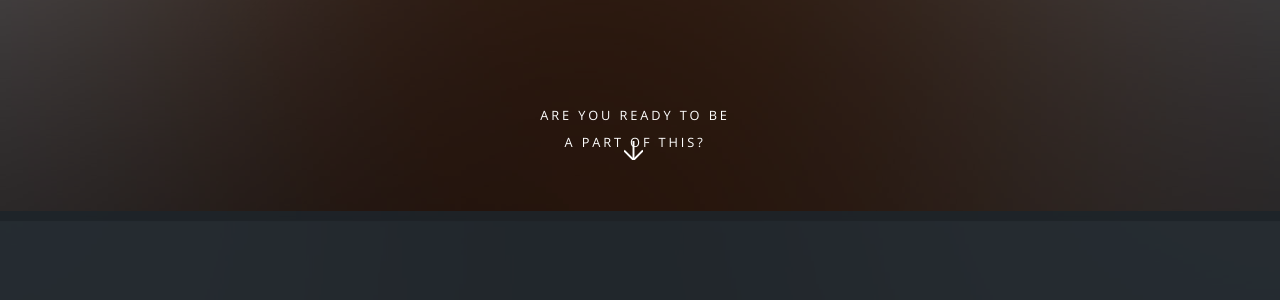
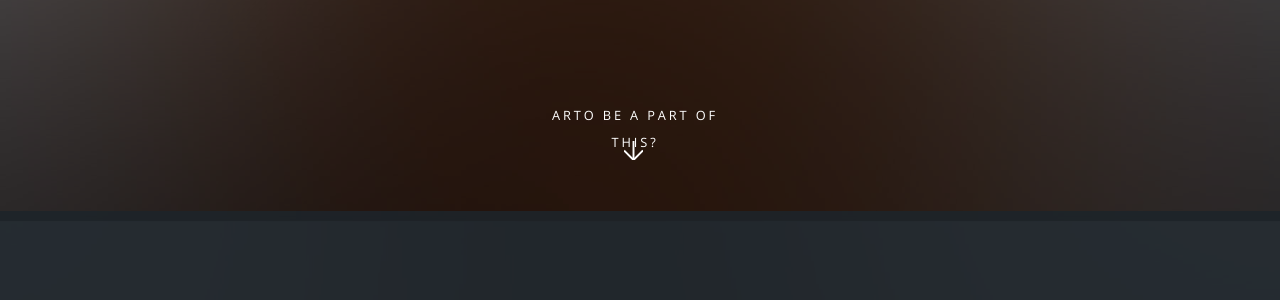
Before and after one commit to TBDWear/tbdwear-web, a Jekyll site: the page built from index.html, in a window 1280 px wide and 900 px high, scrolled down 278 px. Shown: the part 411-711 px from the top of the window. Built offline with Jekyll 4.4.1, drawn with Linux system fonts in a browser that asks for light colours; comment, search, counter and statistics services are not loaded; part of the change alters nothing that is shown.

```diff
--- a/_includes/scripts.html
+++ b/_includes/scripts.html
@@ -1,4 +1,17 @@
 <!-- Scripts -->
+<script src="https://www.gstatic.com/firebasejs/5.8.2/firebase.js"></script>
+<script>
+  // Initialize Firebase
+  var config = {
+    apiKey: "AIzaSyBWg0XqfuiCwkd3kfM6tGpBZQI-TYXl8mI",
+    authDomain: "tbdwear-9b8df.firebaseapp.com",
+    databaseURL: "https://tbdwear-9b8df.firebaseio.com",
+    projectId: "tbdwear-9b8df",
+    storageBucket: "",
+    messagingSenderId: "974973332137"
+  };
+  firebase.initializeApp(config);
+</script>
 <script src="{{ "/js/jquery.min.js" | prepend: site.baseurl }}"></script>
 <script src="{{ "/js/jquery.scrollex.min.js" | prepend: site.baseurl }}"></script>
 <script src="{{ "/js/jquery.scrolly.min.js" | prepend: site.baseurl }}"></script>
--- a/index.html
+++ b/index.html
@@ -7,7 +7,7 @@ layout: landing
 							<h2>{{ site.title }}</h2>
 							<p>{{ site.description | markdownify }}</p>
 						</div>
-						<a href="#one" class="more scrolly">Are you ready to be a part of this?</a>
+						<a href="#one" class="more scrolly">Arto be a part of this?</a>
 					</section>
 
 <!--				 One
```
